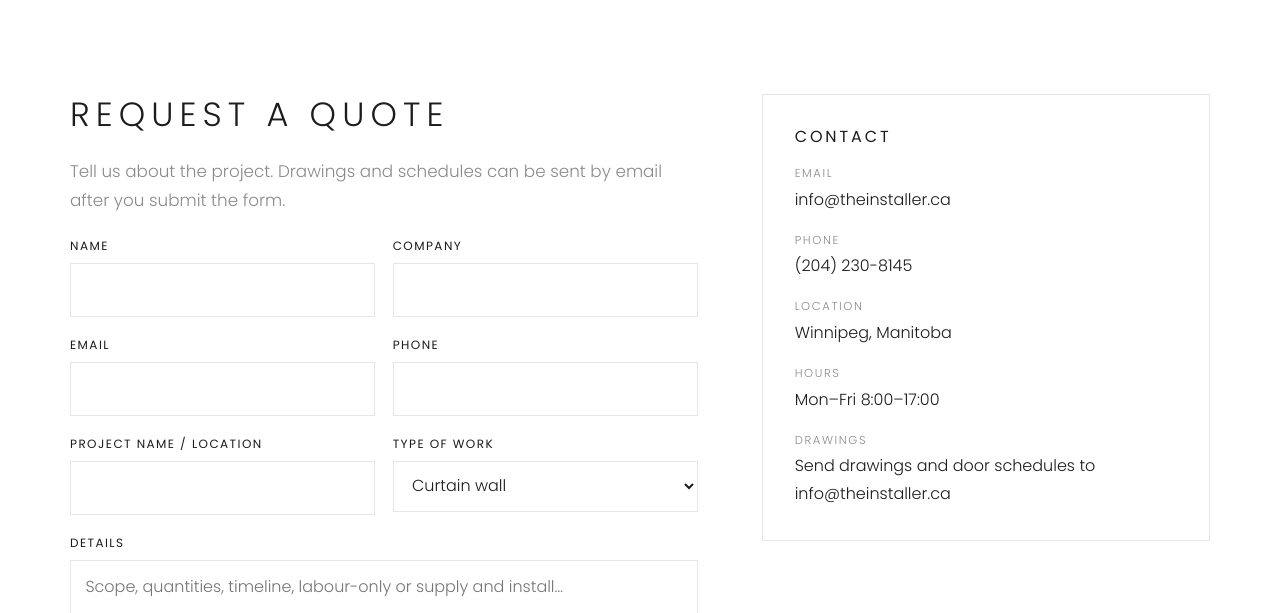
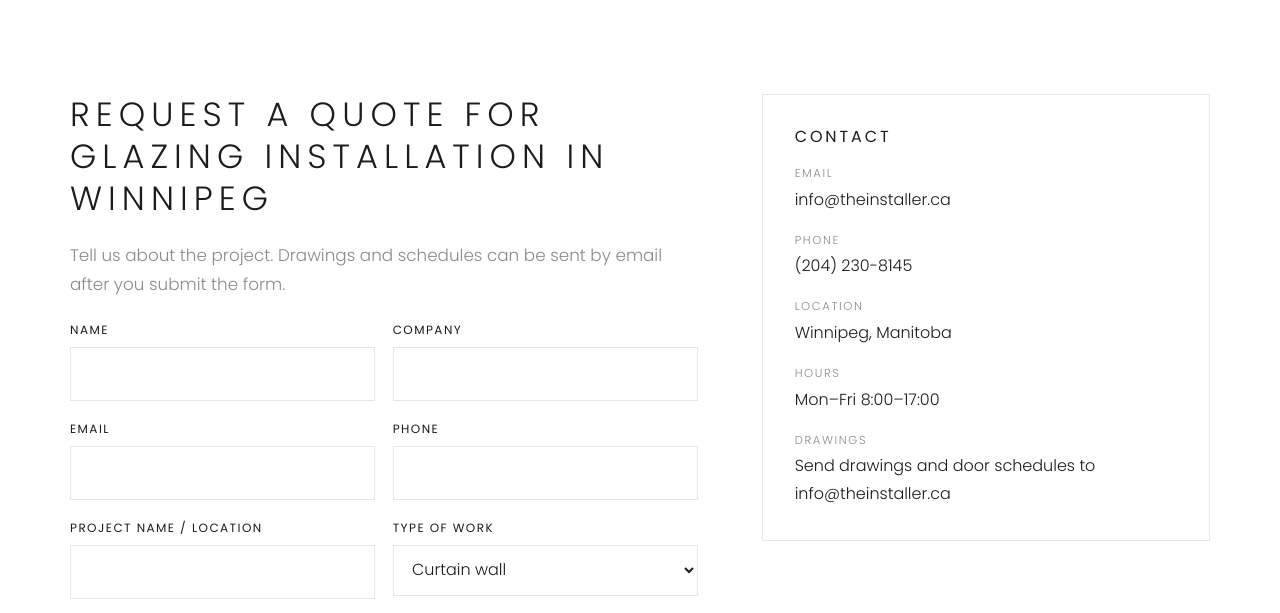
Before and after one commit to theinstallerca/theinstaller, an Astro site: page /contact in a window 1280 px wide. Shown: the part 122-735 px from the top of the page. Built offline with nearby package versions, Linux system fonts and the light colour scheme; Astro itself is replaced by a stand-in of ours.

Commit message:
SEO: shorter titles and descriptions, keyword headings, doors sharing image
Titles now fit in about 60 characters with the site name. Home and About
descriptions fit in about 160. Projects, Services and Contact headings
name the work and Winnipeg. The windows gallery heading covers aluminum
and fiberglass. The doors page uses the steel door photo for link previews.

Co-Authored-By: Claude Fable 5.2 <noreply@anthropic.com>

```diff
--- a/src/layouts/Base.astro
+++ b/src/layouts/Base.astro
@@ -5,7 +5,7 @@ import { nav, phone, email, city, hours, services } from '../site';
 
 interface Props { title: string; description?: string; schemaExtra?: object[]; image?: string; }
 const { title, schemaExtra = [], image } = Astro.props;
-const description = Astro.props.description ?? 'Commercial glazing contractor in Winnipeg, Manitoba. Installation of curtain wall, storefront and entrances, office partitions, commercial and apartment windows, and hollow metal doors.';
+const description = Astro.props.description ?? 'Commercial glazing contractor in Winnipeg. We install curtain wall, storefront entrances, office partitions, commercial and apartment windows, and steel doors.';
 const norm = (u: string) => u.replace(/\.html$/, '').replace(/\/$/, '') || '/';
 const current = norm(Astro.url.pathname);
 const isService = services.some((s) => '/' + s.slug === current);
--- a/src/pages/[slug].astro
+++ b/src/pages/[slug].astro
@@ -34,7 +34,7 @@ const schema = [
   },
 ];
 ---
-<Base title={s.title} description={s.description} schemaExtra={schema} image={s.img ? `/images/projects/${s.img}.jpg` : undefined}>
+<Base title={s.title} description={s.description} schemaExtra={schema} image={s.img || s.shareImg ? `/images/projects/${s.img ?? s.shareImg}.jpg` : undefined}>
   <section class="section">
     <div class="container">
       <nav class="crumbs" aria-label="Breadcrumb"><a href="/">Home</a> / <a href="/services">Services</a> / <span>{s.name}</span></nav>
@@ -68,7 +68,7 @@ const schema = [
   {photos.length > 0 && (
     <section class="section">
       <div class="container">
-        <div class="section-head"><h2>Our {s.name[0].toLowerCase() + s.name.slice(1)} work</h2></div>
+        <div class="section-head"><h2>{s.workH ?? `Our ${s.name[0].toLowerCase() + s.name.slice(1)} work`}</h2></div>
         <div class="gallery">
           {photos.map((p) => {
             const caption = photoCaption(p.cats);
--- a/src/pages/about.astro
+++ b/src/pages/about.astro
@@ -3,7 +3,7 @@ import Base from '../layouts/Base.astro';
 import { about, home } from '../site';
 import { v } from '../img';
 ---
-<Base title="About Us: Winnipeg Glazing Installers" description="Theinstaller is a Winnipeg installation company for curtain wall, storefront, office partitions, windows and doors, working for general contractors, suppliers and building owners.">
+<Base title="About Us: Winnipeg Glazing Installers" description="Theinstaller is a Winnipeg installation company for curtain wall, storefront, office partitions, windows and doors. We work for contractors and building owners.">
   <section class="section">
     <div class="container split">
       <div>
--- a/src/pages/contact.astro
+++ b/src/pages/contact.astro
@@ -2,7 +2,7 @@
 import Base from '../layouts/Base.astro';
 import { contact, phone, email, city, hours } from '../site';
 ---
-<Base title="Request a Quote: Glazing Installation in Winnipeg" description="Request a quote for curtain wall, storefront, office partition, window or door installation in Winnipeg and Manitoba. Send drawings or a door schedule.">
+<Base title="Request a Quote: Winnipeg Glazing Installer" description="Request a quote for curtain wall, storefront, office partition, window or door installation in Winnipeg and Manitoba. Send drawings or a door schedule.">
   <section class="section">
     <div class="container split split-contact">
       <div>
--- a/src/pages/projects.astro
+++ b/src/pages/projects.astro
@@ -4,9 +4,9 @@ import Lightbox from '../components/Lightbox.astro';
 import { projects, categories, home, photoCaption, photoAlt } from '../site';
 import { v } from '../img';
 ---
-<Base title="Glazing & Window Installation Projects in Winnipeg" description="Photos of curtain wall, storefront entrances, office partitions, aluminum, fiberglass and PVC windows, and steel doors installed by Theinstaller in Winnipeg.">
+<Base title="Glazing & Window Projects in Winnipeg" description="Photos of curtain wall, storefront entrances, office partitions, aluminum, fiberglass and PVC windows, and steel doors installed by Theinstaller in Winnipeg.">
   <div class="container page-head">
-    <h1>Projects</h1>
+    <h1>Glazing and window installation projects in Winnipeg</h1>
     <p>Some of our work in Winnipeg and Manitoba, finished and in progress.</p>
   </div>
   <section class="section" style="padding-top: 2.5rem;">
--- a/src/pages/services.astro
+++ b/src/pages/services.astro
@@ -3,9 +3,9 @@ import Base from '../layouts/Base.astro';
 import ServiceMedia from '../components/ServiceMedia.astro';
 import { services, home } from '../site';
 ---
-<Base title="Curtain Wall, Storefront & Window Installation Winnipeg" description="Curtain wall, storefront and entrances, office partitions, commercial, fiberglass and PVC windows, and hollow metal door installation in Winnipeg.">
+<Base title="Glazing Installation Services in Winnipeg" description="Curtain wall, storefront and entrances, office partitions, commercial, fiberglass and PVC windows, and hollow metal door installation in Winnipeg.">
   <div class="container page-head">
-    <h1>Services</h1>
+    <h1>Glazing, window and door installation services in Winnipeg</h1>
     <p>Installation of commercial glazing, windows and doors in Winnipeg and across Manitoba.</p>
   </div>
   <div>
--- a/src/site.ts
+++ b/src/site.ts
@@ -30,6 +30,8 @@ export interface Service {
   faqs: [string, string][];
   photoCats: string[]; // gallery categories shown on the page
   img?: string;
+  workH?: string;     // heading above the photos, when the default "Our <name> work" does not fit
+  shareImg?: string;  // photo for link previews when the service has no img
 }
 
 const outside: [string, string] = ['Do you work outside Winnipeg?', 'Yes. We are based in Winnipeg and take projects across Manitoba.'];
@@ -64,7 +66,7 @@ export const services: Service[] = [
     img: 'storefront-1',
     photoCats: ['storefront'],
     h1: 'Storefront and entrance installation in Winnipeg',
-    title: 'Storefront & Entrance Installation in Winnipeg',
+    title: 'Storefront Entrance Installation in Winnipeg',
     description: 'Aluminum storefront and entrances supplied and installed in Winnipeg. A clean way to upgrade an apartment building entrance. Request a quote.',
     short: 'Storefront framing and entrances, supplied and installed.',
     text: 'We supply and install storefront framing and aluminum entrances for apartment buildings, retail and offices. We set the frames, hang and adjust the doors, and leave the entrance working the way it should.',
@@ -86,7 +88,7 @@ export const services: Service[] = [
     img: 'partition-1',
     photoCats: ['partitions'],
     h1: 'Office glass partitions in Winnipeg',
-    title: 'Office Glass Partition Installation in Winnipeg',
+    title: 'Office Glass Partition Installation Winnipeg',
     description: 'Glass office partitions installed in Winnipeg: framed and frameless glass fronts, meeting rooms and glass doors for offices and tenant fit-ups.',
     short: 'Glass office fronts and interior glazed partitions.',
     text: 'Interior glazed partitions for offices and tenant fit-ups: framed systems, frameless glass fronts and glass doors. We work clean in finished spaces and around other trades.',
@@ -107,6 +109,7 @@ export const services: Service[] = [
     name: 'Aluminum windows',
     img: 'fiberglass-1',
     photoCats: ['windows', 'fiberglass'],
+    workH: 'Our aluminum and fiberglass window work',
     h1: 'Commercial window installation in Winnipeg',
     title: 'Commercial Window Installation in Winnipeg',
     description: 'Aluminum and fiberglass windows supplied and installed in Winnipeg for multi-unit buildings and offices. New construction and retrofit.',
@@ -150,8 +153,9 @@ export const services: Service[] = [
     slug: 'hollow-metal-door-installation',
     name: 'Hollow metal doors & hardware',
     photoCats: ['doors'],
+    shareImg: 'doors-1',
     h1: 'Hollow metal door and hardware installation in Winnipeg',
-    title: 'Hollow Metal Door & Hardware Installation in Winnipeg',
+    title: 'Hollow Metal Door Installation in Winnipeg',
     description: 'Hollow metal frames, doors and finish hardware installed in Winnipeg on commercial and multi-family projects. Labour-only packages welcome.',
     short: 'Frames, doors and hardware installed to the schedule.',
     text: 'We install hollow metal frames, doors and finish hardware on commercial and multi-family projects. Labour-only packages are welcome — send us the door schedule and we will price it.',
@@ -217,7 +221,7 @@ export const about = {
 };
 
 export const contact = {
-  h1: 'Request a quote',
+  h1: 'Request a quote for glazing installation in Winnipeg',
   lead: 'Tell us about the project. Drawings and schedules can be sent by email after you submit the form.',
   serviceOptions: ['Curtain wall', 'Storefront & entrances', 'Office partitions', 'Aluminum windows', 'Apartment PVC windows', 'Hollow metal doors & hardware', 'Other / not sure'],
   ok: 'Thank you — your request was sent. We will get back to you shortly.',
```
Also changed, not shown: 9 other files.
